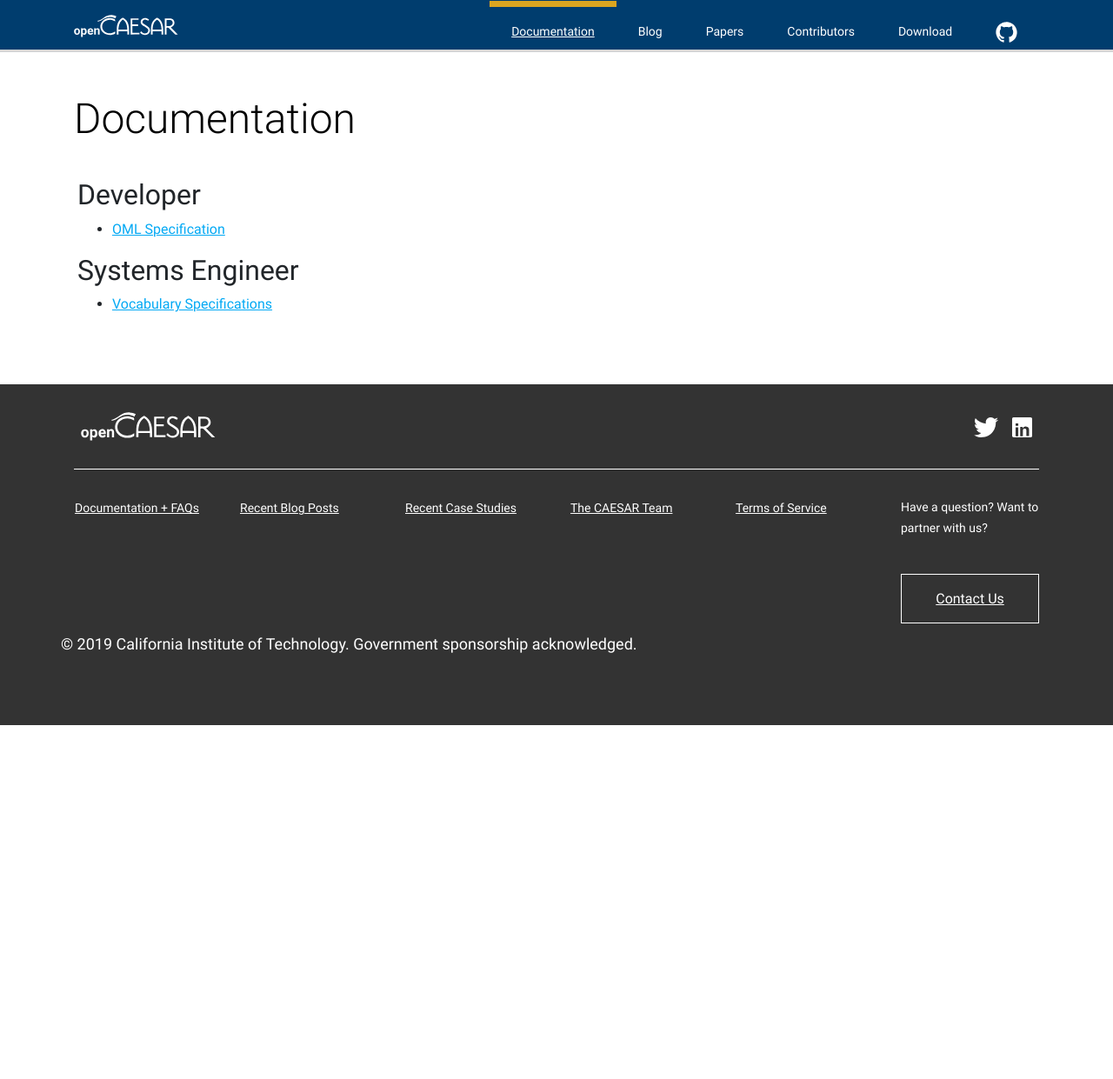
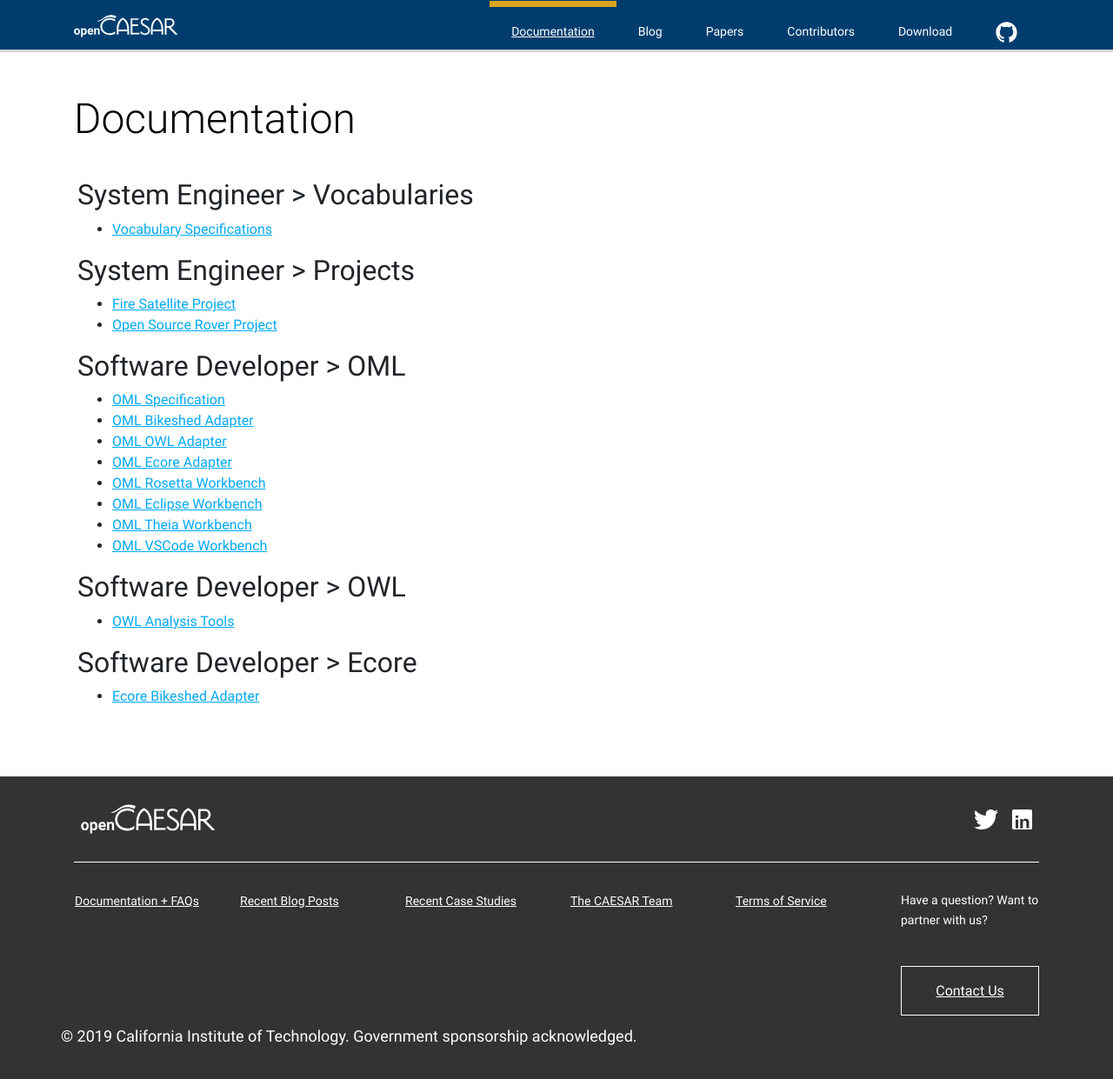
Before and after one commit to opencaesar/opencaesar.github.io, a Jekyll site: the page built from documentation/index.html, in a window 1280 px wide and 1285 px high. Shown: the top 1241 px of the window at 87% size. Built offline with Jekyll 4.4.1, drawn with Linux system fonts in a browser that asks for light colours; nearby versions of some CDN libraries.

Commit message:
update documentation

```diff
--- a/_data/documentation/01-developer.yml
+++ /dev/null
@@ -1,5 +0,0 @@
-title: Developer
-contents:
-
-  - name: OML Specification
-    link: https://opencaesar.github.io/oml/
--- /dev/null
+++ b/_data/documentation/01_vocabularies.yml
@@ -0,0 +1,5 @@
+title: System Engineer > Vocabularies
+contents:
+
+  - name: Vocabulary Specifications
+    link: https://opencaesar.github.io/vocabularies/
--- a/_data/documentation/02-systemsengineer.yml
+++ /dev/null
@@ -1,5 +0,0 @@
-title: Systems Engineer
-contents:
-
-  - name: Vocabulary Specifications
-    link: https://opencaesar.github.io/vocabularies/
--- /dev/null
+++ b/_data/documentation/02_projects.yml
@@ -0,0 +1,7 @@
+title: System Engineer > Projects
+contents:
+
+  - name: Fire Satellite Project
+    link: https://github.com/opencaesar/example-firesat/
+  - name: Open Source Rover Project
+    link: https://github.com/opencaesar/example-osr/
--- /dev/null
+++ b/_data/documentation/03_oml.yml
@@ -0,0 +1,19 @@
+title: Software Developer > OML
+contents:
+
+  - name: OML Specification
+    link: https://opencaesar.github.io/oml/
+  - name: OML Bikeshed Adapter
+    link: https://github.com/opencaesar/oml-bikeshed/
+  - name: OML OWL Adapter
+    link: https://github.com/opencaesar/oml-owl/
+  - name: OML Ecore Adapter
+    link: https://github.com/opencaesar/oml-ecore/
+  - name: OML Rosetta Workbench
+    link: https://github.com/opencaesar/oml-rosetta/
+  - name: OML Eclipse Workbench
+    link: https://github.com/opencaesar/oml-eclipse/
+  - name: OML Theia Workbench
+    link: https://github.com/opencaesar/oml-theia/
+  - name: OML VSCode Workbench
+    link: https://github.com/opencaesar/oml-vscode/
--- /dev/null
+++ b/_data/documentation/04_owl.yml
@@ -0,0 +1,5 @@
+title: Software Developer > OWL
+contents:
+
+  - name: OWL Analysis Tools
+    link: https://github.com/opencaesar/owl-tools/
--- /dev/null
+++ b/_data/documentation/05_ecore.yml
@@ -0,0 +1,5 @@
+title: Software Developer > Ecore
+contents:
+
+  - name: Ecore Bikeshed Adapter
+    link: https://github.com/opencaesar/ecore-bikeshed/
--- a/documentation/index.html
+++ b/documentation/index.html
@@ -16,8 +16,9 @@ navlink: /documentation
   <!-- document list -->
   <div class="row pl-1 pb-3 mb-5">
 
-  {%for section_hash in site.data.documentation %}
-  {% assign section = section_hash[1] %}
+  {% assign files  = site.data.documentation | sort %}
+  {%for file in files %}
+  {% assign section = file[1] %}
   <div class="container-fluid">
     <h2>{{ section.title }}</h2>
       <ul>
```
Also changed, not shown: Gemfile.lock.
